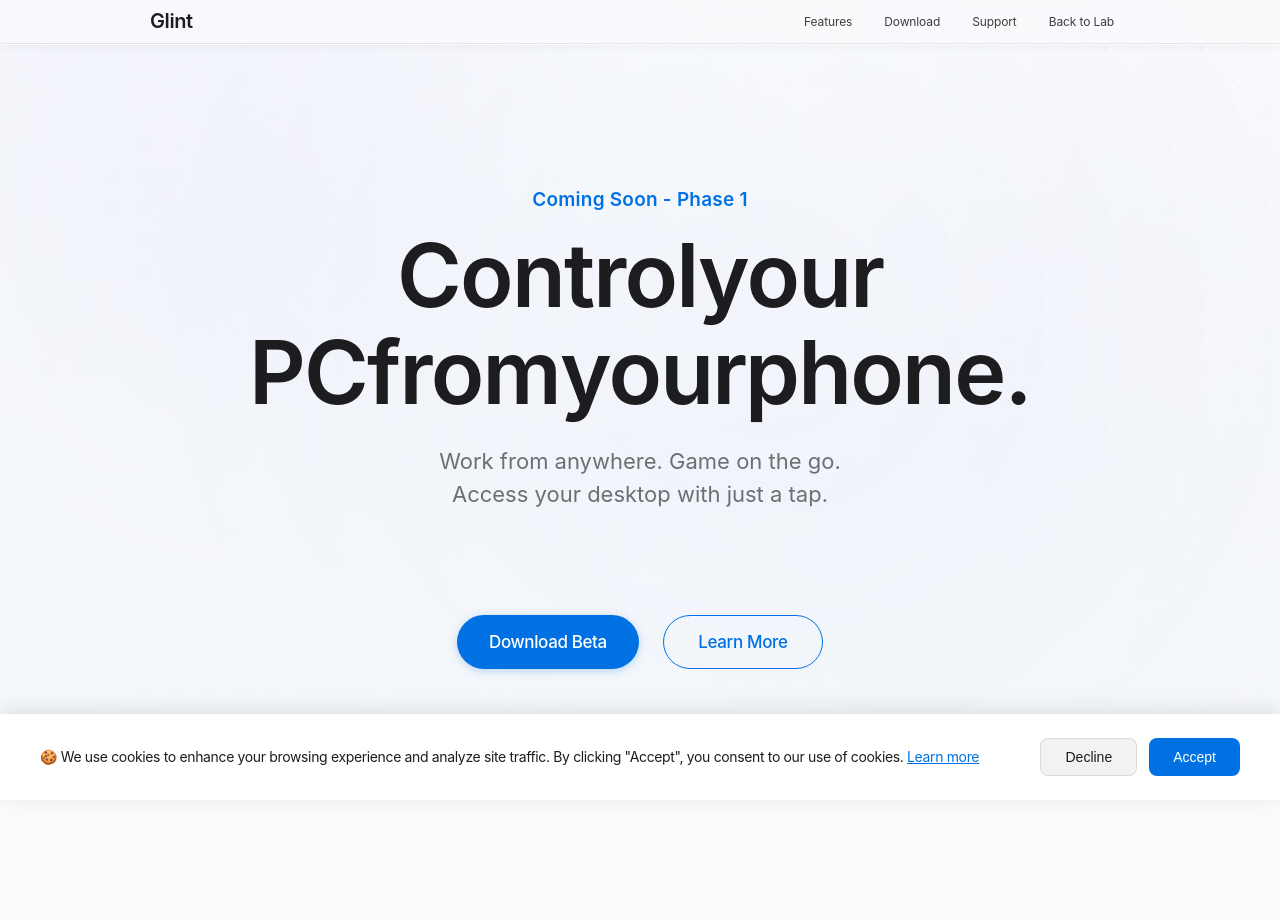
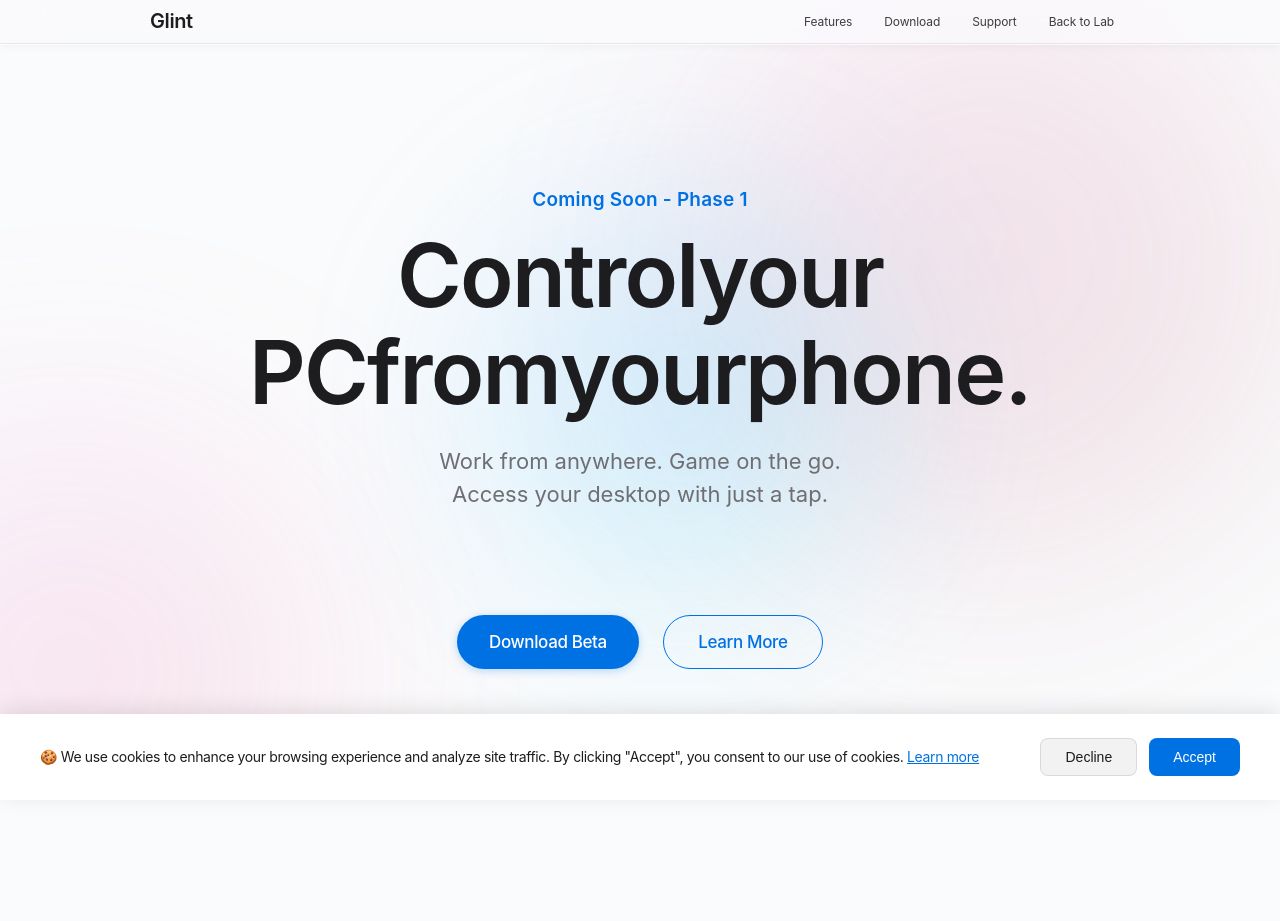
Before and after one commit to caijianmiao8-ai/tarot-test, a Flask app: page /g/remotedesk in a window 1280 px wide. Shown: the top 921 px of the page. Run offline with Flask 3, Linux system fonts and the light colour scheme; some libraries are stand-ins or nearby versions.

Commit message:
恢复原始动态背景：3 个彩色渐变球 + 多重动画
用户反馈点阵网格效果不如原始设计好，恢复原版：

背景元素：
- 渐变球 1：紫蓝色（#667eea → #764ba2），右上角
- 渐变球 2：粉红色（#f093fb → #f5576c），左下角
- 渐变球 3：蓝色（#4facfe → #00f2fe），中心

动画效果：
- float-1/2/3：位置移动（15s/18s/12s）
- pulse-1/2：透明度脉动（8s/10s）
- breathe：呼吸效果 + 色相旋转（6s）
- rotate-1：360° 色相旋转（30s）
- drift：水平漂移（20s）

视觉特点：
- 120px 高斯模糊创造柔和光晕
- 多重动画叠加形成复杂动态
- 彩色渐变提供温暖活力
- 比静态点阵更有生命力和层次感

```diff
--- a/blueprints/games/remotedesk/templates/games/remotedesk/index.html
+++ b/blueprints/games/remotedesk/templates/games/remotedesk/index.html
@@ -131,170 +131,99 @@
       overflow-x: hidden;
     }
 
-            /* Enhanced Linear-style dot grid + gradient background */
+                /* Dynamic background layers with parallax */
     .bg-layer {
       position: fixed;
       inset: 0;
       pointer-events: none;
       z-index: 0;
       overflow: hidden;
-      background: #fafbfc;
-    }
-
-    /* Dot grid pattern - more visible */
-    .bg-grid {
+    }
+
+    .bg-orb {
       position: absolute;
-      inset: 0;
-      background-image:
-        radial-gradient(circle, rgba(0, 113, 227, 0.15) 1px, transparent 1px);
-      background-size: 32px 32px;
-      opacity: 1;
-    }
-
-    /* Gradient overlays - stronger colors */
-    .bg-gradient-1 {
-      position: absolute;
-      inset: 0;
-      background: radial-gradient(
-        circle at 15% 20%,
-        rgba(99, 102, 241, 0.15) 0%,
-        transparent 45%
-      );
-    }
-
-    .bg-gradient-2 {
-      position: absolute;
-      inset: 0;
-      background: radial-gradient(
-        circle at 85% 70%,
-        rgba(139, 92, 246, 0.12) 0%,
-        transparent 45%
-      );
-    }
-
-    .bg-gradient-3 {
-      position: absolute;
-      inset: 0;
-      background: radial-gradient(
-        circle at 50% 50%,
-        rgba(59, 130, 246, 0.08) 0%,
-        transparent 60%
-      );
-    }
-
-    /* Bottom gradient */
-    .bg-gradient-bottom {
-      position: absolute;
-      inset: 0;
-      background: linear-gradient(
-        180deg,
-        transparent 0%,
-        rgba(241, 245, 249, 0.5) 100%
-      );
-    }
-
-    /* Animated glow - more visible */
-    .bg-glow {
-      position: absolute;
-      top: -30%;
-      left: -30%;
-      right: -30%;
-      bottom: -30%;
-      background: radial-gradient(
-        circle at 50% 50%,
-        rgba(96, 165, 250, 0.08) 0%,
-        transparent 50%
-      );
-      animation: glow-drift 15s ease-in-out infinite;
-    }
-
-    @keyframes glow-drift {
-      0%, 100% { transform: translate(0, 0) scale(1); opacity: 1; }
-      33% { transform: translate(8%, -8%) scale(1.1); opacity: 0.8; }
-      66% { transform: translate(-8%, 8%) scale(0.9); opacity: 1; }
-    }
-
-    /* Spotlight effect */
-    .bg-spotlight {
-      position: absolute;
-      top: -10%;
+      border-radius: 50%;
+      filter: blur(120px);
+      opacity: 0.15;
+    }
+
+    /* Multiple animation variations for each orb */
+    .bg-orb-1 {
+      width: 600px;
+      height: 600px;
+      background: linear-gradient(135deg, #667eea 0%, #764ba2 100%);
+      top: -200px;
+      right: -100px;
+      animation: float-1 15s ease-in-out infinite, pulse-1 8s ease-in-out infinite, rotate-1 30s linear infinite;
+    }
+
+    .bg-orb-2 {
+      width: 500px;
+      height: 500px;
+      background: linear-gradient(135deg, #f093fb 0%, #f5576c 100%);
+      bottom: -200px;
+      left: -100px;
+      animation: float-2 18s ease-in-out infinite, pulse-2 10s ease-in-out infinite;
+      animation-delay: -6s, -3s;
+    }
+
+    .bg-orb-3 {
+      width: 400px;
+      height: 400px;
+      background: linear-gradient(135deg, #4facfe 0%, #00f2fe 100%);
+      top: 50%;
       left: 50%;
-      transform: translateX(-50%);
-      width: 120%;
-      height: 80%;
-      background: radial-gradient(
-        ellipse at 50% 0%,
-        rgba(255, 255, 255, 0.7) 0%,
-        transparent 60%
-      );
-    }
-
-/* Gradient overlays - multiple layers */
-    .bg-gradient-1 {
-      position: absolute;
-      inset: 0;
-      background: radial-gradient(
-        circle at 20% 30%,
-        rgba(99, 102, 241, 0.08) 0%,
-        transparent 50%
-      );
-    }
-
-    .bg-gradient-2 {
-      position: absolute;
-      inset: 0;
-      background: radial-gradient(
-        circle at 80% 60%,
-        rgba(139, 92, 246, 0.06) 0%,
-        transparent 50%
-      );
-    }
-
-    .bg-gradient-3 {
-      position: absolute;
-      inset: 0;
-      background: linear-gradient(
-        180deg,
-        rgba(255, 255, 255, 0) 0%,
-        rgba(248, 250, 252, 0.8) 100%
-      );
-    }
-
-    /* Subtle animated glow */
-    .bg-glow {
-      position: absolute;
-      top: -50%;
-      left: -50%;
-      right: -50%;
-      bottom: -50%;
-      background: radial-gradient(
-        circle at 50% 50%,
-        rgba(96, 165, 250, 0.03) 0%,
-        transparent 40%
-      );
-      animation: glow-drift 20s ease-in-out infinite;
-    }
-
-    @keyframes glow-drift {
-      0%, 100% { transform: translate(0, 0) scale(1); }
-      33% { transform: translate(5%, -5%) scale(1.05); }
-      66% { transform: translate(-5%, 5%) scale(0.95); }
-    }
-
-    /* Spotlight effect for depth */
-    .bg-spotlight {
-      position: absolute;
-      top: 0;
-      left: 50%;
-      transform: translateX(-50%);
-      width: 150%;
-      height: 100%;
-      background: radial-gradient(
-        ellipse at 50% 0%,
-        rgba(255, 255, 255, 0.5) 0%,
-        transparent 50%
-      );
-      opacity: 0.6;
+      transform: translate(-50%, -50%);
+      animation: float-3 12s ease-in-out infinite, breathe 6s ease-in-out infinite, drift 20s ease-in-out infinite;
+      animation-delay: -4s, -2s, 0s;
+    }
+
+    /* Float animations - position movement */
+    @keyframes float-1 {
+      0%, 100% { transform: translate(0, 0); }
+      25% { transform: translate(-150px, 80px); }
+      50% { transform: translate(-80px, 180px); }
+      75% { transform: translate(100px, 100px); }
+    }
+
+    @keyframes float-2 {
+      0%, 100% { transform: translate(0, 0); }
+      33% { transform: translate(120px, -120px); }
+      66% { transform: translate(-80px, -80px); }
+    }
+
+    @keyframes float-3 {
+      0%, 100% { transform: translate(-50%, -50%) translate(0, 0); }
+      33% { transform: translate(-50%, -50%) translate(100px, -80px); }
+      66% { transform: translate(-50%, -50%) translate(-100px, 80px); }
+    }
+
+    /* Pulse animations - opacity variation */
+    @keyframes pulse-1 {
+      0%, 100% { opacity: 0.12; }
+      50% { opacity: 0.18; }
+    }
+
+    @keyframes pulse-2 {
+      0%, 100% { opacity: 0.15; }
+      50% { opacity: 0.22; }
+    }
+
+    @keyframes breathe {
+      0%, 100% { opacity: 0.1; filter: blur(120px) hue-rotate(0deg); }
+      50% { opacity: 0.2; filter: blur(100px) hue-rotate(15deg); }
+    }
+
+    /* Rotation animation */
+    @keyframes rotate-1 {
+      from { filter: blur(120px) hue-rotate(0deg); }
+      to { filter: blur(120px) hue-rotate(360deg); }
+    }
+
+    /* Drift animation - subtle horizontal sway */
+    @keyframes drift {
+      0%, 100% { transform: translate(-50%, -50%) translateX(0); }
+      50% { transform: translate(-50%, -50%) translateX(50px); }
     }
 
 /* Navigation - Premium Design */
@@ -2700,13 +2629,9 @@
 <body>
   <!-- Simplified Background Layer -->
   <div class="bg-layer">
-    <div class="bg-grid"></div>
-    <div class="bg-gradient-1"></div>
-    <div class="bg-gradient-2"></div>
-    <div class="bg-gradient-3"></div>
-    <div class="bg-gradient-bottom"></div>
-    <div class="bg-glow"></div>
-    <div class="bg-spotlight"></div>
+    <div class="bg-orb bg-orb-1"></div>
+    <div class="bg-orb bg-orb-2"></div>
+    <div class="bg-orb bg-orb-3"></div>
   </div>
 
   <!-- Navigation -->
```
